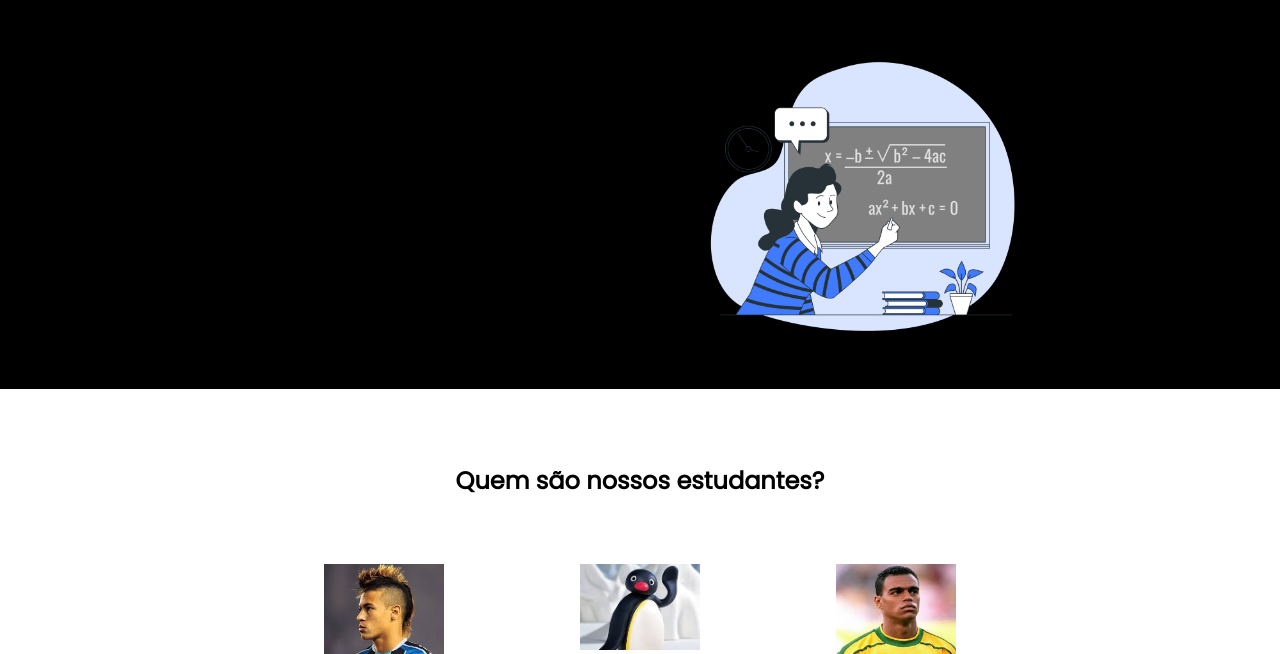
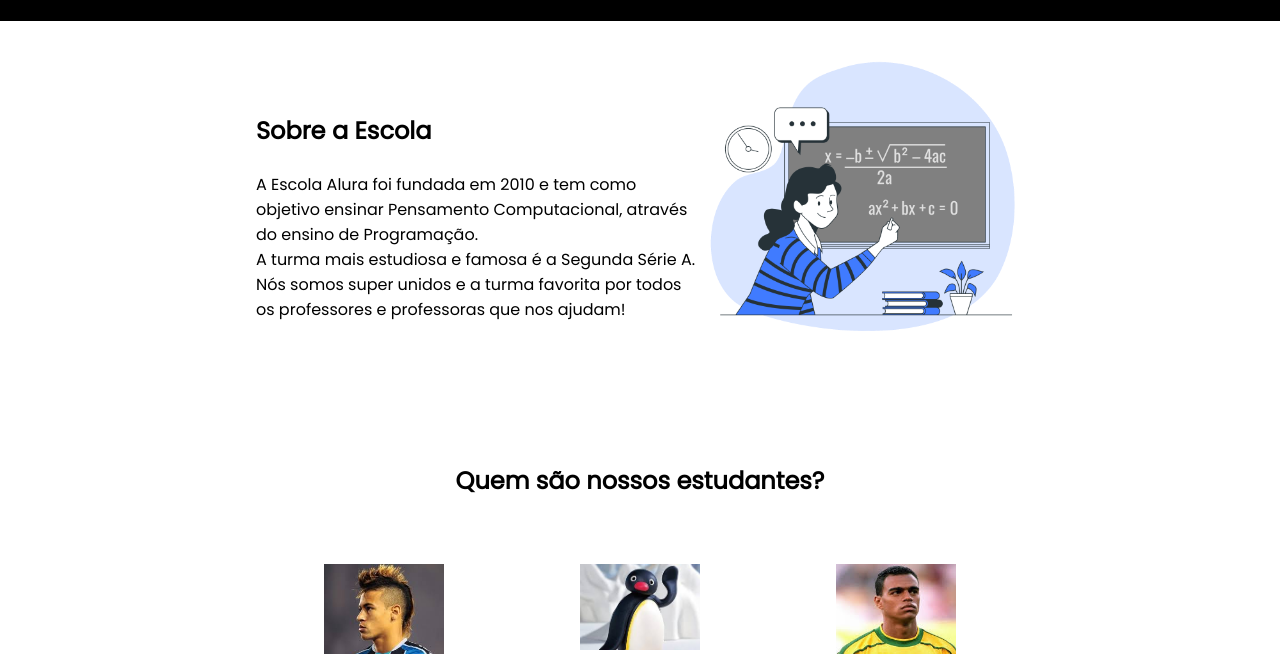
Before and after one commit to Luixzzin/chiquinho, a plain HTML site: page index.html in a window 1280 px wide. Shown: the part 56-710 px from the top of the page. Drawn offline with Linux system fonts and the light colour scheme.

Commit message:
Update style.css

```diff
--- a/style.css
+++ b/style.css
@@ -29,7 +29,7 @@
 }
 
 .escola{
-    background-image: linear-gradient(#000000,#000000);
+    background-image: #000000,#000000;
     color:black;
     display: flex;
     justify-content: center;
```
